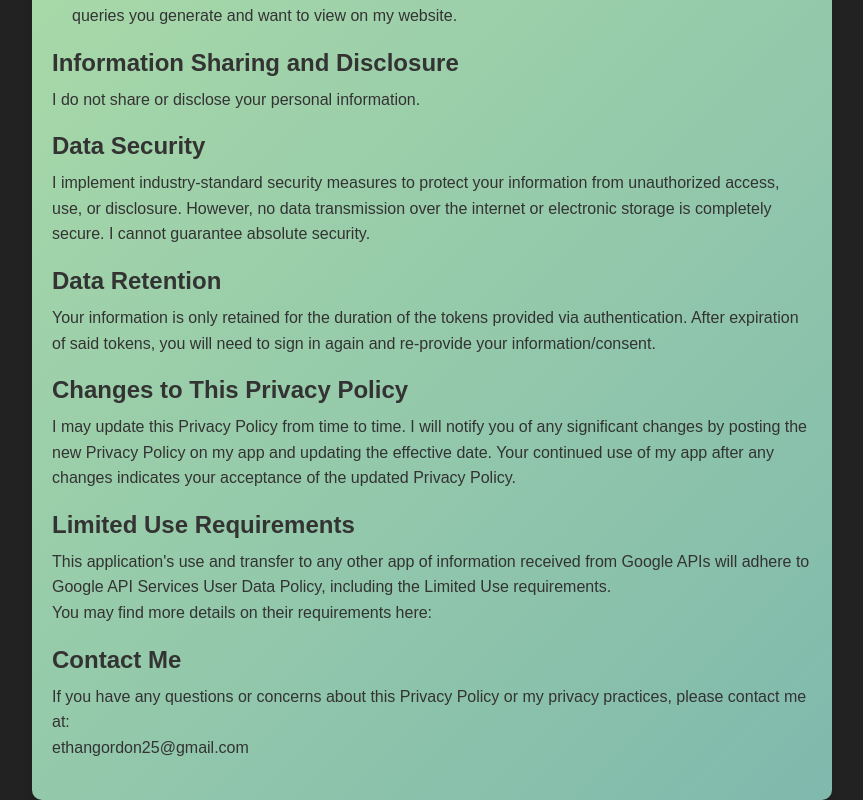
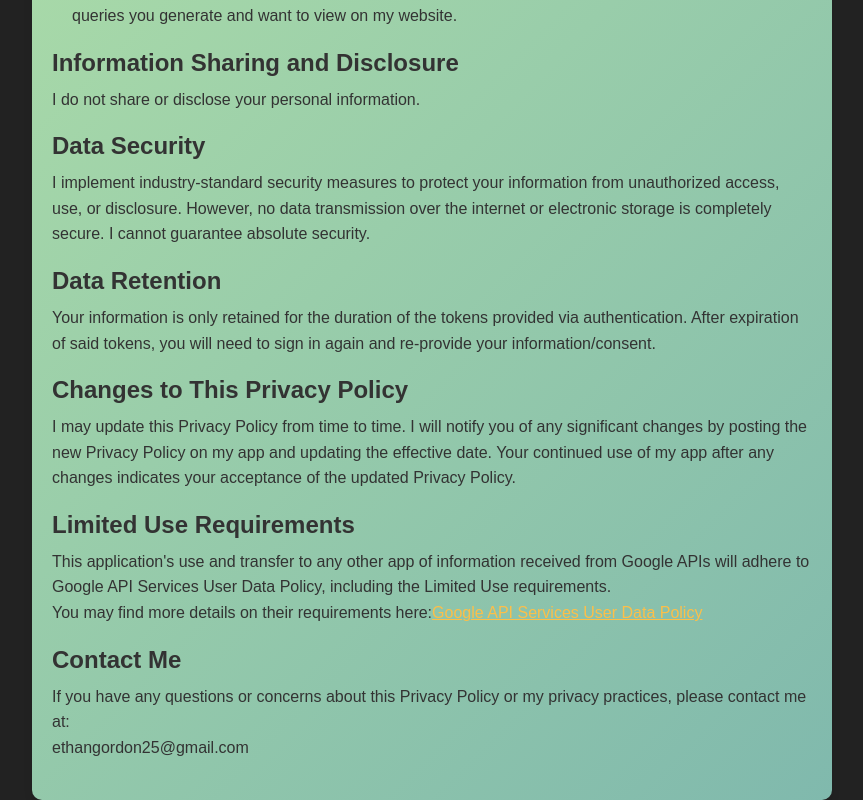
Before and after one commit to ethang404/PortfolioProject, a React (Create React App) app in the folder frontend/: page /Project/YoutubeApp/Privacy in a window 1280 px wide. Shown: the part 484-1284 px from the top of the page, without its empty margins (208-1071 px from the left). Built offline with nearby package versions, Linux system fonts and the light colour scheme; no server answers.

Commit message:
Added link to google's privacy policy on privacy policy page

```diff
--- a/frontend/src/youtubeApp/PrivacyPolicy.js
+++ b/frontend/src/youtubeApp/PrivacyPolicy.js
@@ -82,7 +82,9 @@ const PrivacyPolicy = () => {
 					</p>
 					<p>
 						You may find more details on their requirements here:
-						<a href="https://developers.google.com/terms/api-services-user-data-policy#additional_requirements_for_specific_api_scopes"></a>
+						<a href="https://developers.google.com/terms/api-services-user-data-policy">
+							Google API Services User Data Policy
+						</a>
 					</p>
 				</section>
 				<section>
```
